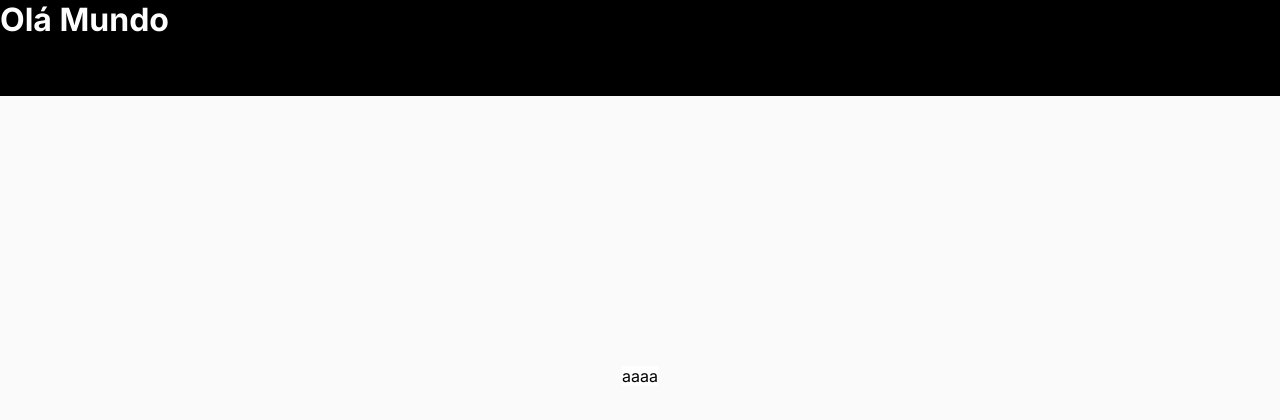
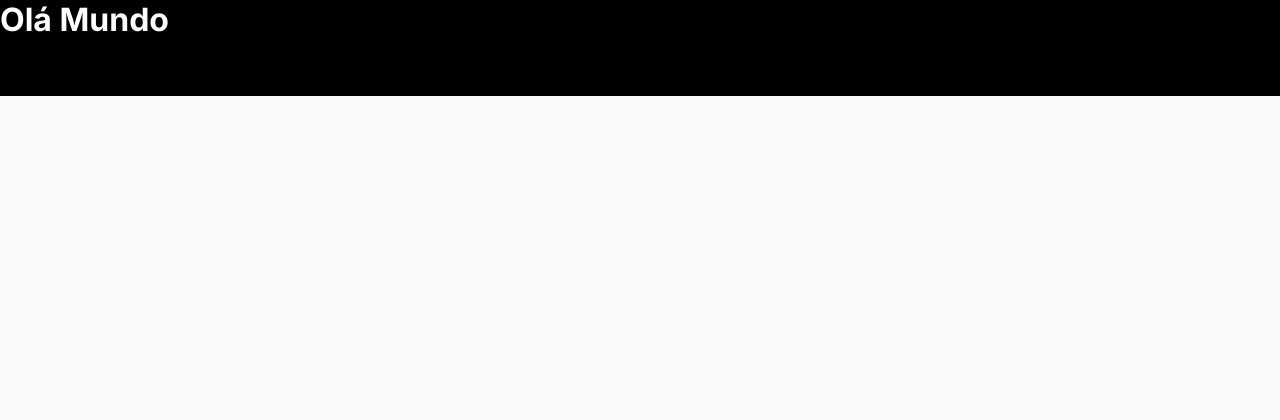
Before and after one commit to ggriffinxd/Terra-Manager, a React (Vite) app: page / in a window 1280 px wide. Shown: the top 420 px of the page. Built offline with nearby package versions, Linux system fonts and the light colour scheme.

Commit message:
feat: add itens login

```diff
--- a/src/pages/Login/Login.tsx
+++ b/src/pages/Login/Login.tsx
@@ -1,10 +1,13 @@
 import * as S from "./styles";
+import TextField from '@mui/material/TextField';
 
 function Login() {
   return (
     <>
       <S.LoginContainer>
-        <S.LoginForm>aaaa</S.LoginForm>
+        <S.LoginForm>
+
+        </S.LoginForm>
       </S.LoginContainer>
     </>
   );
```
Also changed, not shown: 1 other file (tests, documents, lock files or other folders).
